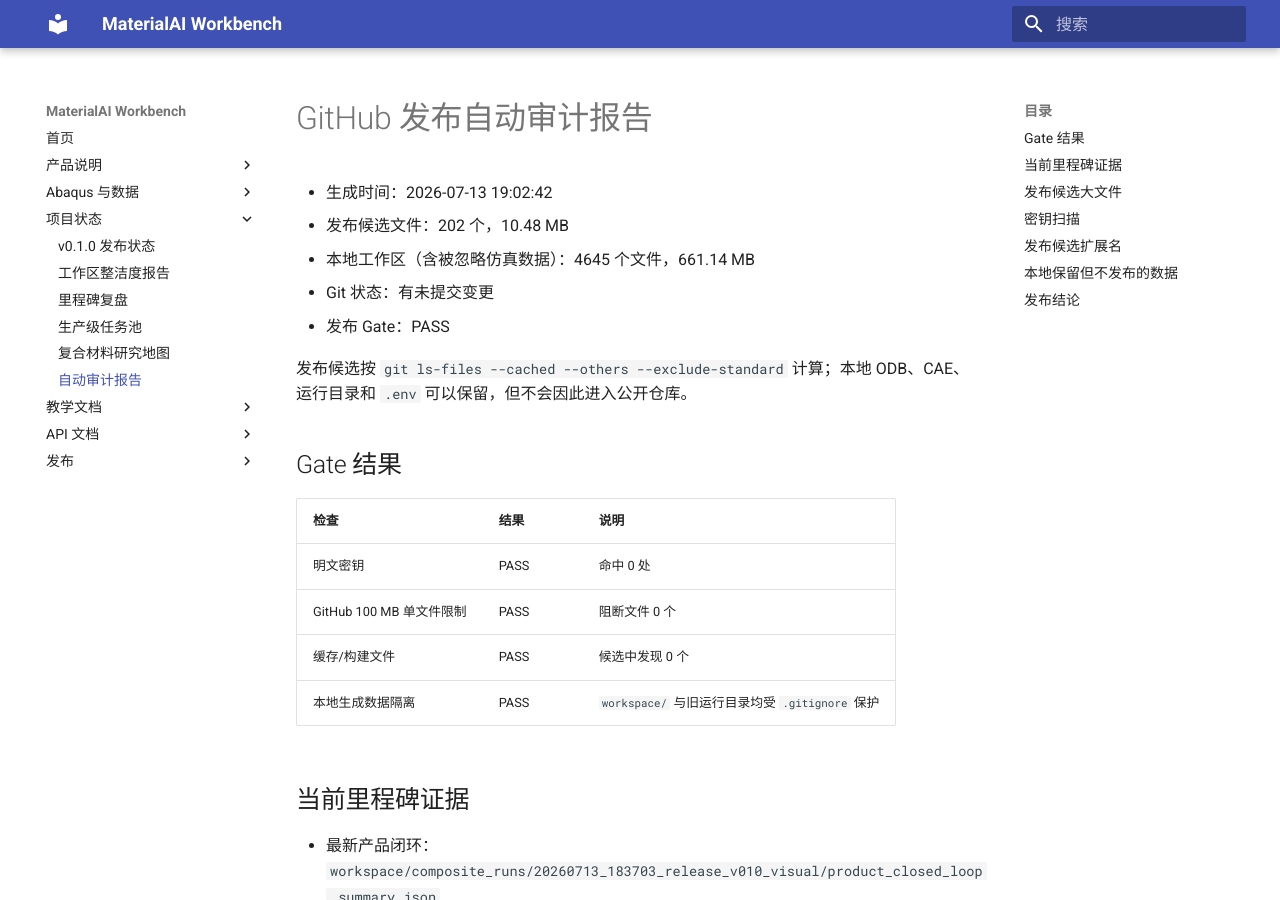
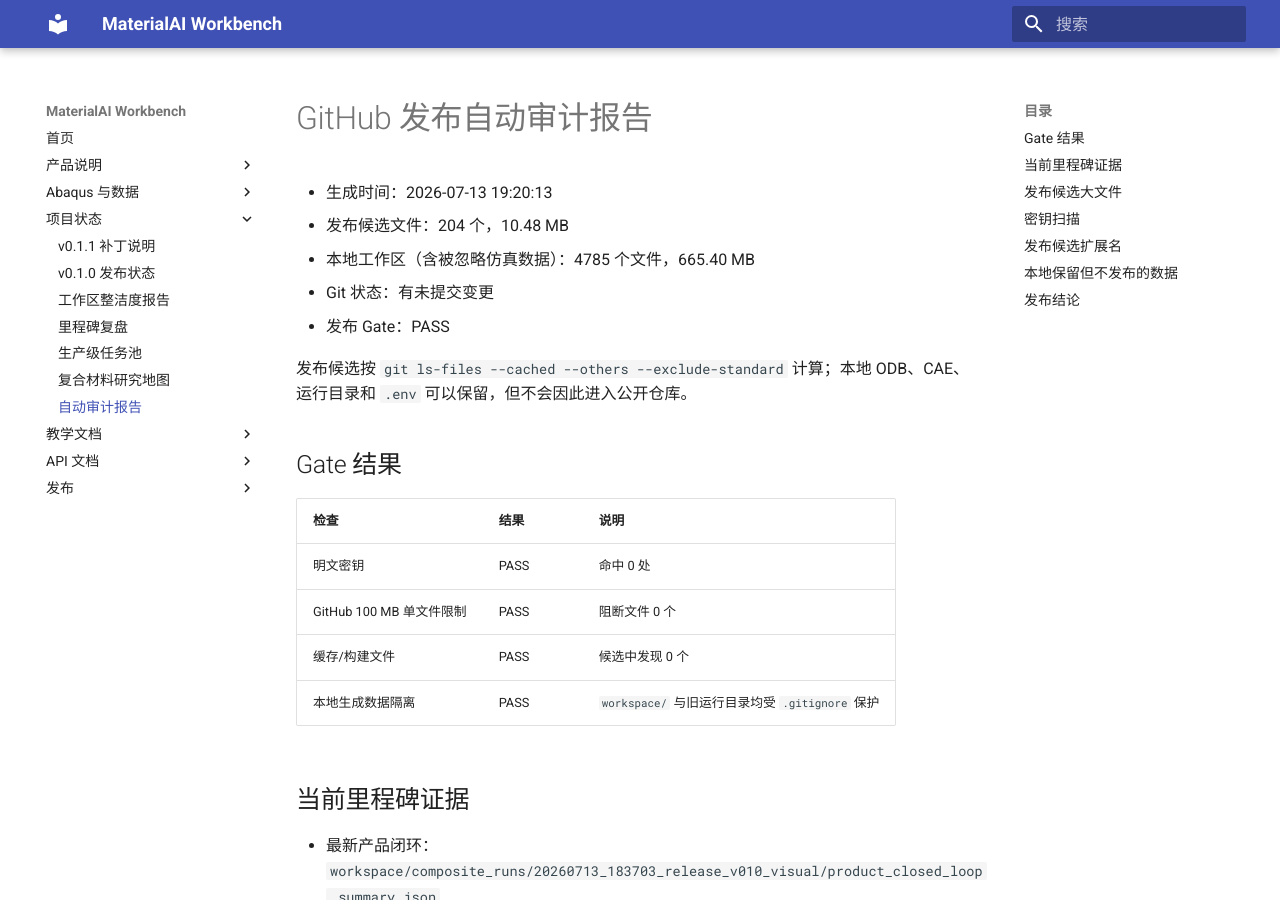
Before and after one commit to hwu12sluedu/MaterialAI-Workbench, an MkDocs documentation site: the page built from docs/00_project_status/WORKSPACE_AUDIT_AUTOGEN_CN.md, in a window 1280 px wide and 900 px high. Built offline with MkDocs 1.6.1 and Material for MkDocs 9.7.7, drawn with Linux system fonts in a browser that asks for light colours.

```diff
--- a/docs/00_project_status/WORKSPACE_AUDIT_AUTOGEN_CN.md
+++ b/docs/00_project_status/WORKSPACE_AUDIT_AUTOGEN_CN.md
@@ -1,8 +1,8 @@
 # GitHub 发布自动审计报告
 
-- 生成时间：2026-07-13 19:02:42
-- 发布候选文件：202 个，10.48 MB
-- 本地工作区（含被忽略仿真数据）：4645 个文件，661.14 MB
+- 生成时间：2026-07-13 19:20:13
+- 发布候选文件：204 个，10.48 MB
+- 本地工作区（含被忽略仿真数据）：4785 个文件，665.40 MB
 - Git 状态：有未提交变更
 - 发布 Gate：PASS
 
--- a/material_ai_workbench/__init__.py
+++ b/material_ai_workbench/__init__.py
@@ -16,7 +16,7 @@ from .multi_fidelity import MultiFidelityResult, train_multi_fidelity
 try:
     __version__ = version("materialai-workbench")
 except PackageNotFoundError:
-    __version__ = "0.1.0"
+    __version__ = "0.1.1"
 
 __all__ = [
     "CompositePlateConfig",
--- a/mkdocs.yml
+++ b/mkdocs.yml
@@ -15,6 +15,7 @@ nav:
       - Abaqus MCP 工作台: ABAQUS_MCP_WORKBENCH_CN.md
       - 案例库使用指南: CASE_LIBRARY_USER_GUIDE_CN.md
   - 项目状态:
+      - v0.1.1 补丁说明: 00_project_status/RELEASE_V0.1.1_CN.md
       - v0.1.0 发布状态: 00_project_status/RELEASE_V0.1.0_CN.md
       - 工作区整洁度报告: 00_project_status/WORKSPACE_CLEANLINESS_REPORT_CN.md
       - 里程碑复盘: 00_project_status/MILESTONE_REVIEW_CN.md
--- a/pyproject.toml
+++ b/pyproject.toml
@@ -4,7 +4,7 @@ build-backend = "setuptools.build_meta"
 
 [project]
 name = "materialai-workbench"
-version = "0.1.0"
+version = "0.1.1"
 description = "Local CAE and machine-learning workbench for material models, Abaqus workflows and simulation data"
 authors = [
   { name = "Han Wu", email = "wuhan0314@163.com" }
@@ -23,7 +23,6 @@ classifiers = [
   "Programming Language :: Python :: 3.10",
   "Programming Language :: Python :: 3.11",
   "Programming Language :: Python :: 3.12",
-  "Programming Language :: Python :: 3.13",
   "Topic :: Scientific/Engineering :: Physics",
 ]
 keywords = ["abaqus", "finite-element", "machine-learning", "constitutive-model", "composites", "cae"]
```
Also changed, not shown: other parts of docs/00_project_status/WORKSPACE_AUDIT_AUTOGEN_CN.md (+2 -2 lines), CHANGELOG.md (+11 -0 lines), README.md (+3 -3 lines), docs/00_project_status/RELEASE_V0.1.1_CN.md (added, +21 -0 lines), 4 other files.
